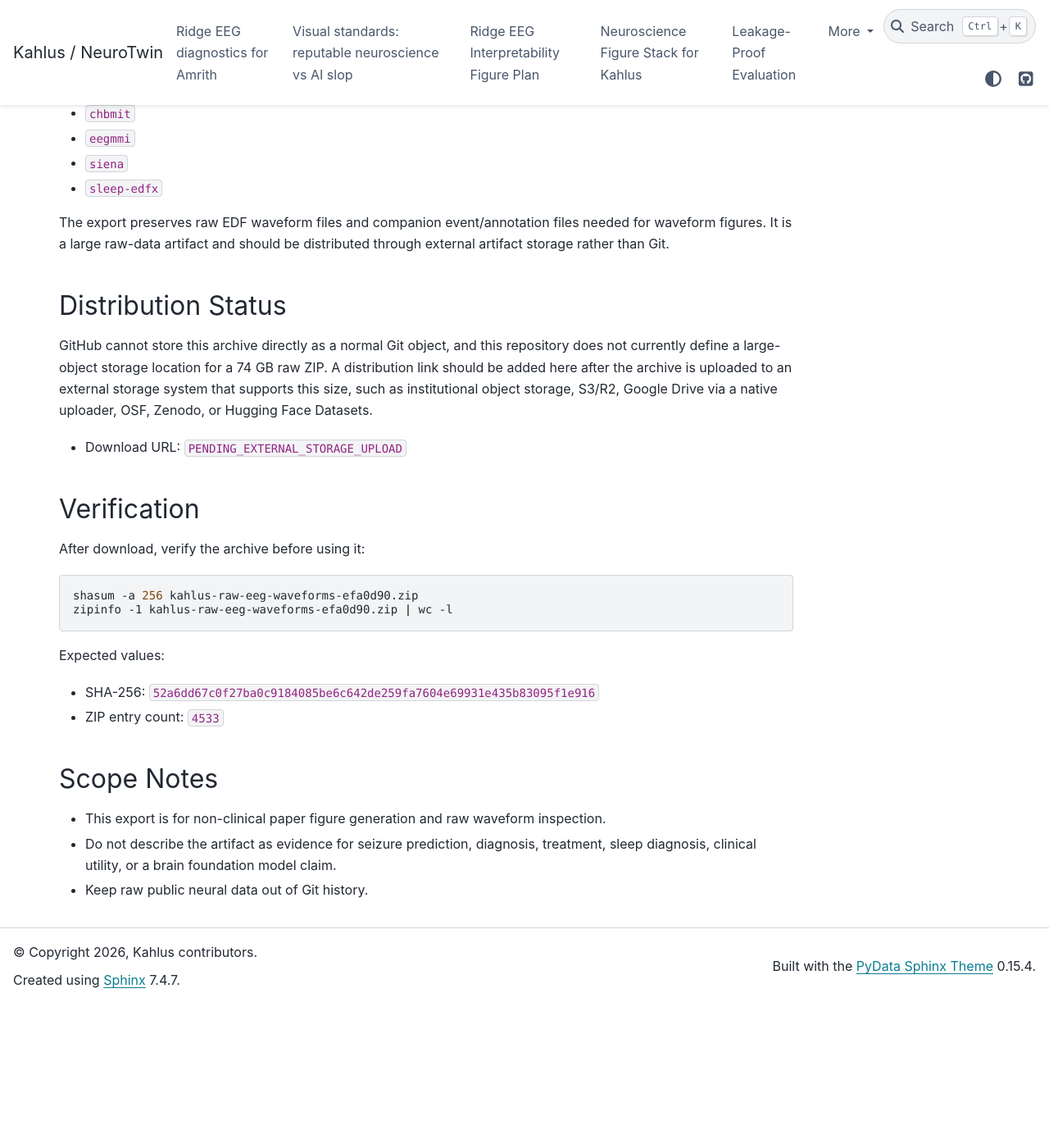
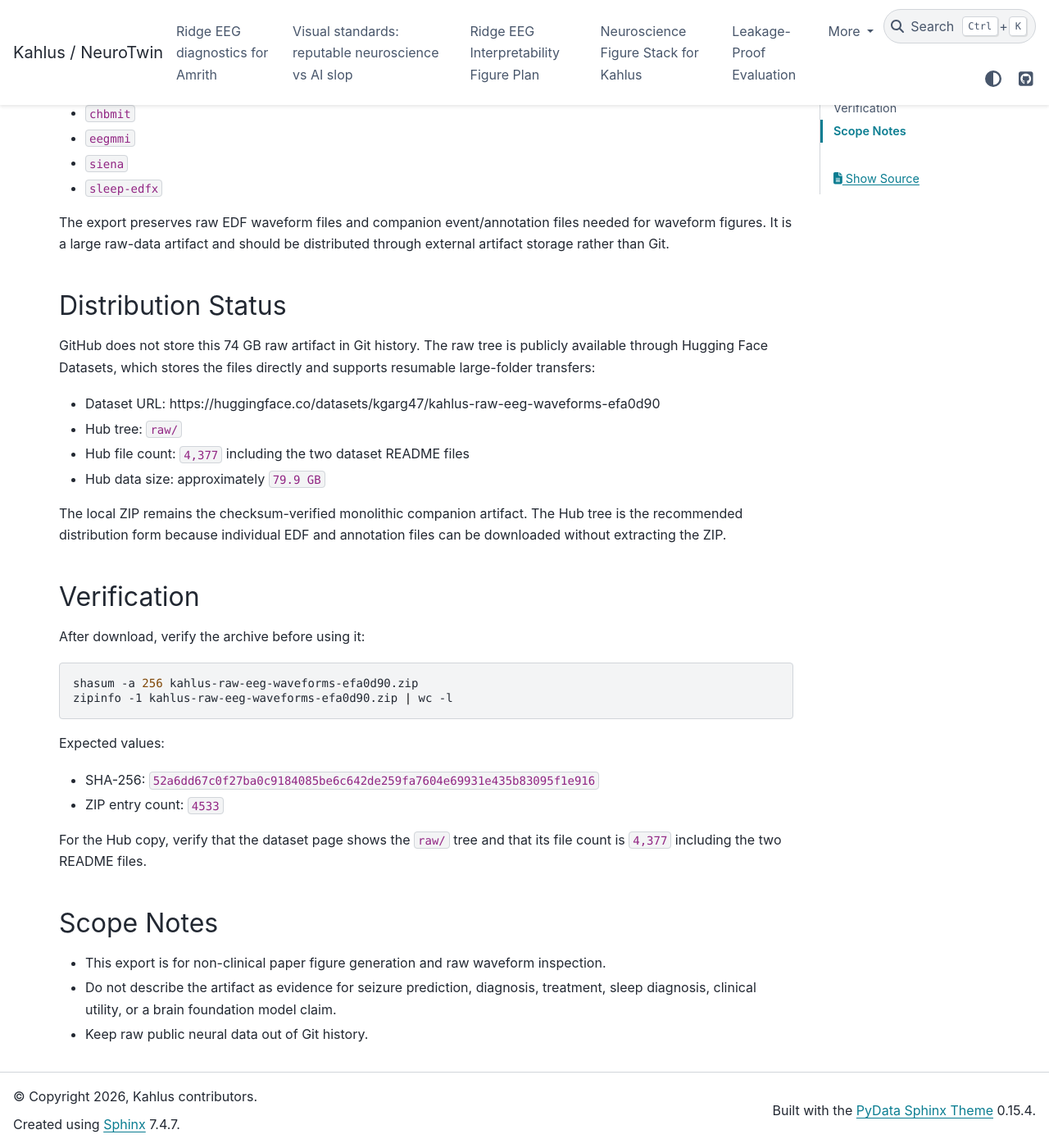
Before and after one commit to ptlnextdoor/Kahlus-V1, a Sphinx documentation site: the page built from docs/data/kahlus_raw_eeg_waveforms_efa0d90.md, in a window 1280 px wide and 1400 px high, scrolled down 681 px. Shown: the whole window at 82% size. Built offline with Sphinx 7.4.7 and the PyData theme 0.15.4, drawn with Linux system fonts in a browser that asks for light colours; before the commit the page ends 1905 px from its top, so only the background shows below that.

Commit message:
Add Hugging Face dataset link

```diff
--- a/docs/data/kahlus_raw_eeg_waveforms_efa0d90.md
+++ b/docs/data/kahlus_raw_eeg_waveforms_efa0d90.md
@@ -26,9 +26,14 @@
 
 ## Distribution Status
 
-GitHub cannot store this archive directly as a normal Git object, and this repository does not currently define a large-object storage location for a 74 GB raw ZIP. A distribution link should be added here after the archive is uploaded to an external storage system that supports this size, such as institutional object storage, S3/R2, Google Drive via a native uploader, OSF, Zenodo, or Hugging Face Datasets.
+GitHub does not store this 74 GB raw artifact in Git history. The raw tree is publicly available through Hugging Face Datasets, which stores the files directly and supports resumable large-folder transfers:
 
-- Download URL: `PENDING_EXTERNAL_STORAGE_UPLOAD`
+- Dataset URL: https://huggingface.co/datasets/kgarg47/kahlus-raw-eeg-waveforms-efa0d90
+- Hub tree: `raw/`
+- Hub file count: `4,377` including the two dataset README files
+- Hub data size: approximately `79.9 GB`
+
+The local ZIP remains the checksum-verified monolithic companion artifact. The Hub tree is the recommended distribution form because individual EDF and annotation files can be downloaded without extracting the ZIP.
 
 ## Verification
 
@@ -44,6 +49,8 @@
 - SHA-256: `52a6dd67c0f27ba0c9184085be6c642de259fa7604e69931e435b83095f1e916`
 - ZIP entry count: `4533`
 
+For the Hub copy, verify that the dataset page shows the `raw/` tree and that its file count is `4,377` including the two README files.
+
 ## Scope Notes
 
 - This export is for non-clinical paper figure generation and raw waveform inspection.
```
